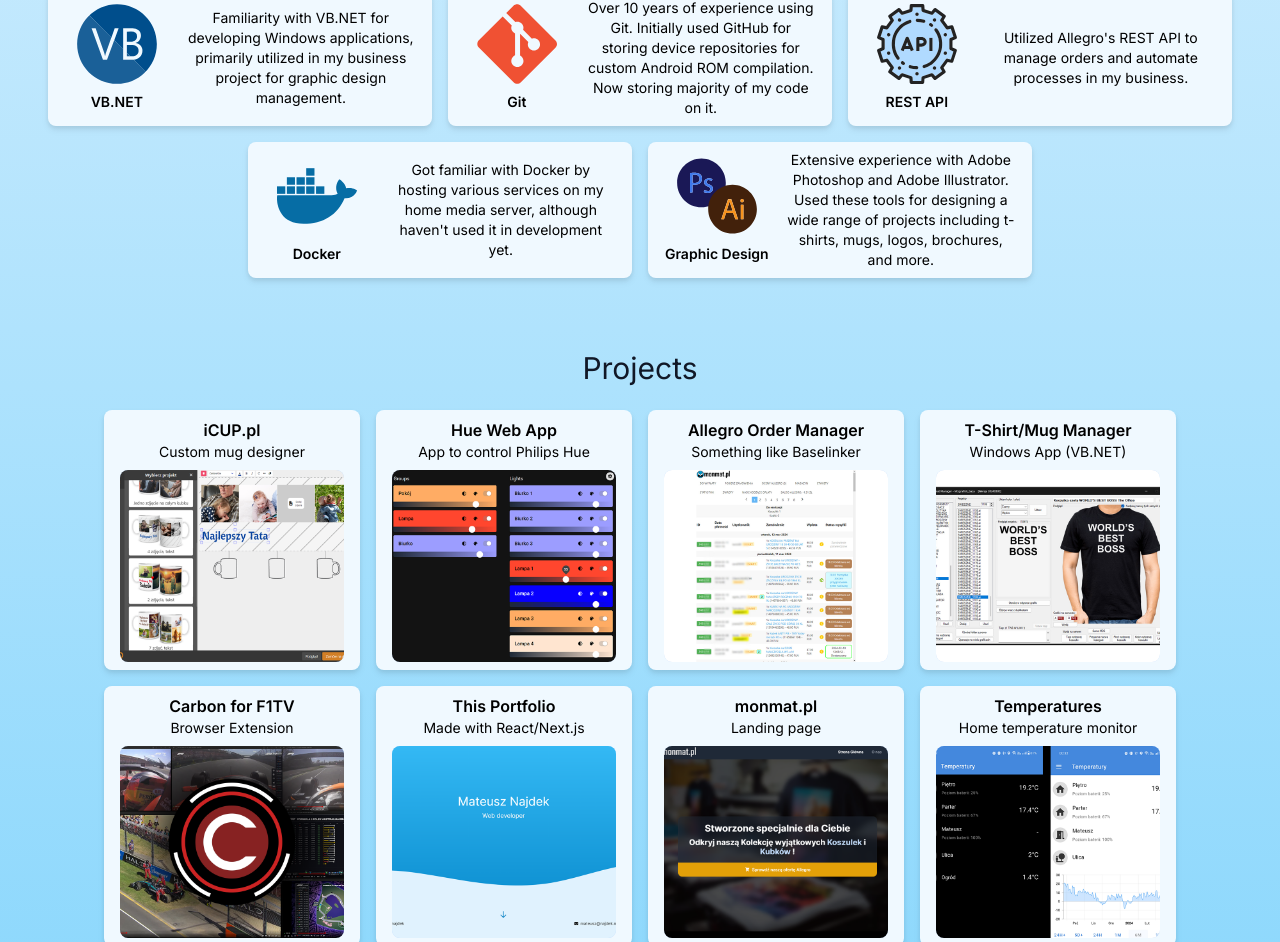
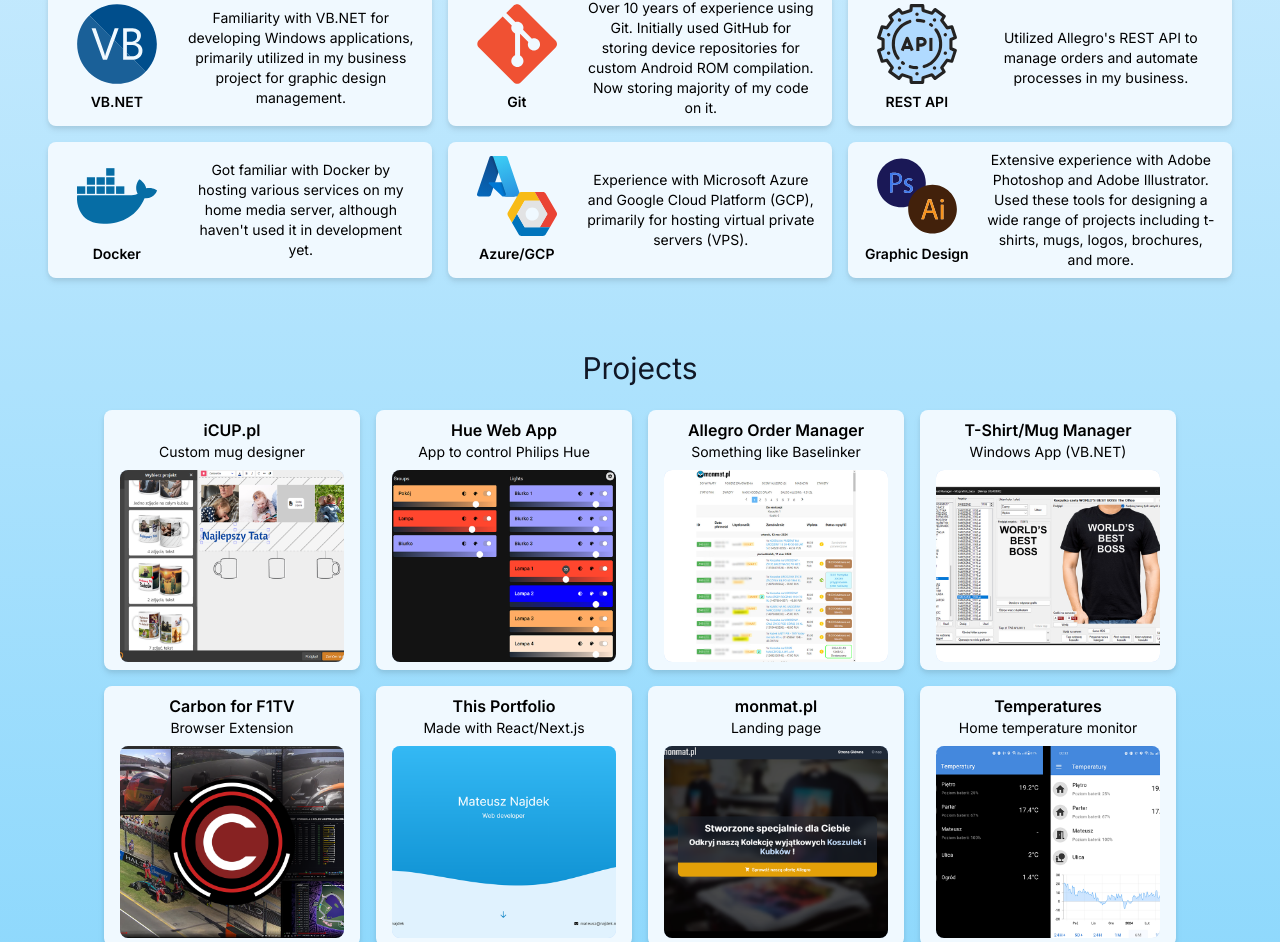
Before and after one commit to najdek/najdek-me, a Next.js app: page / in a window 1280 px wide. Shown: the part 1378-2320 px from the top of the page. Built offline with nearby package versions, Linux system fonts and the light colour scheme.

Commit message:
Added Azure/GCP to skills

```diff
--- a/src/data/skills.ts
+++ b/src/data/skills.ts
@@ -35,6 +35,11 @@
     icon: "/skills_icons/docker.svg",
   },
   {
+    name: "Azure/GCP",
+    desc: "Experience with Microsoft Azure and Google Cloud Platform (GCP), primarily for hosting virtual private servers (VPS).",
+    icon: "/skills_icons/azuregcp.svg",
+  },
+  {
     name: "Graphic Design",
     desc: "Extensive experience with Adobe Photoshop and Adobe Illustrator. Used these tools for designing a wide range of projects including t-shirts, mugs, logos, brochures, and more.",
     icon: "/skills_icons/psai.svg",
```
Also changed, not shown: public/skills_icons/azuregcp.svg (added).
